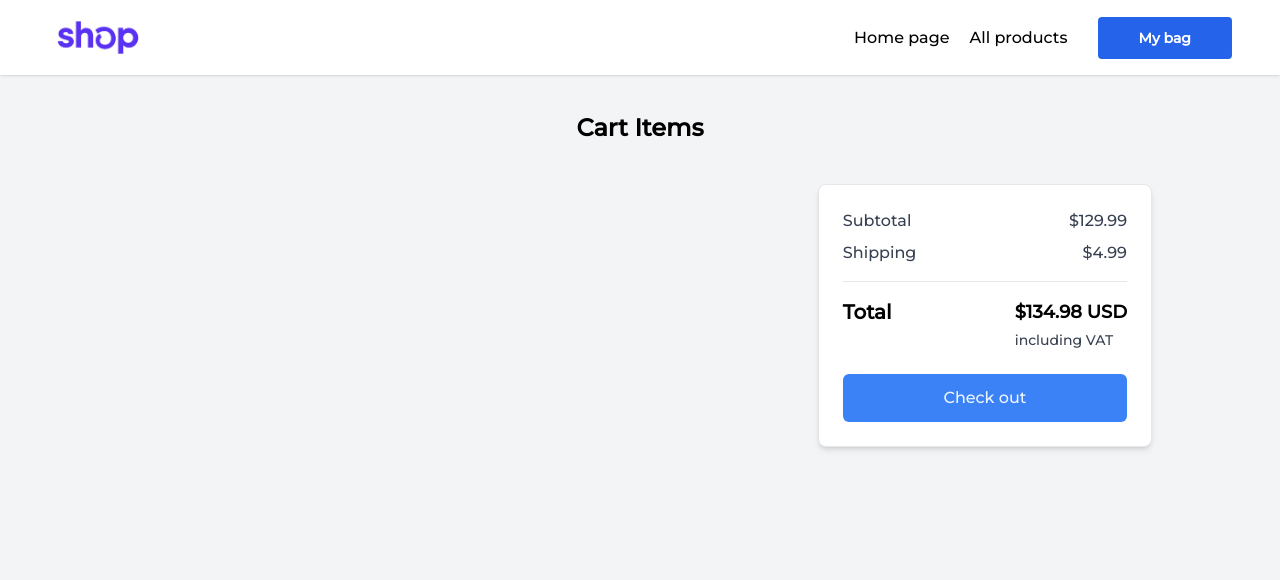
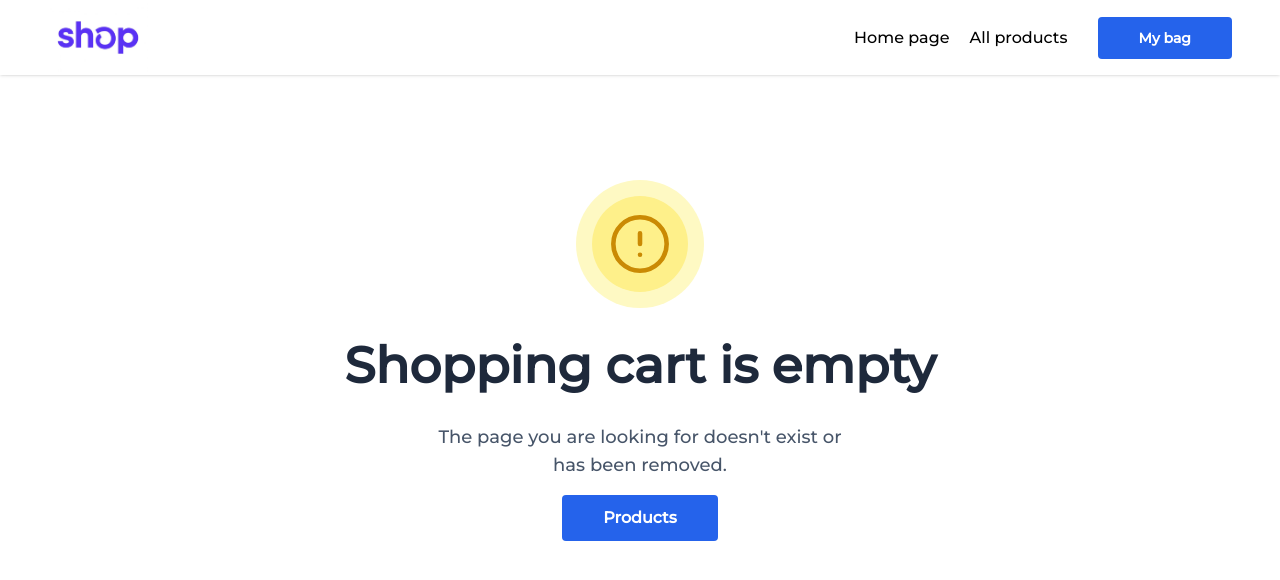
Before and after one commit to asadbekme/next-shop, a Next.js app: page /shopping-cart in a window 1280 px wide. Shown: the top 580 px of the page. Built offline with nearby package versions, Linux system fonts and the light colour scheme.

Commit message:
fix: total price & empty cart

```diff
--- a/src/app/shopping-cart/page.tsx
+++ b/src/app/shopping-cart/page.tsx
@@ -1,12 +1,15 @@
+/* eslint-disable react/no-unescaped-entities */
 "use client";
 
-import { useState } from "react";
+import { useEffect, useState } from "react";
 import { StarIcon as StarIconOutline } from "@heroicons/react/24/outline";
 import { StarIcon } from "@heroicons/react/24/solid";
 import CustomImage from "@/components/image";
 import { ProductType } from "@/interfaces";
+import Link from "next/link";
 
 const ShoppingCartPage = () => {
+  const [total, setTotal] = useState<number>(0);
   const [products, setProducts] = useState<ProductType[]>(
     JSON.parse(localStorage.getItem("carts") as string) || []
   );
@@ -49,7 +52,17 @@ const ShoppingCartPage = () => {
     }
   };
 
+  useEffect(() => {
+    const totalPrice = products.reduce((acc, product) => {
+      return acc + product.quantity * product.price;
+    }, 0);
+
+    setTotal(totalPrice);
+  }, [products]);
+
   return (
+    <>
+      {products.length > 0 ? (
         <div className="bg-gray-100 pt-28 h-screen">
           <h1 className="mb-10 text-center text-2xl font-bold">Cart Items</h1>
           <div className="mx-auto max-w-5xl justify-center px-6 md:flex md:space-x-6 xl:px-0">
@@ -128,10 +141,13 @@ const ShoppingCartPage = () => {
                       </div>
                       <div className="flex items-center space-x-4">
                         <p className="text-sm">
-                      {product.price.toLocaleString("en-US", {
+                          {(product.quantity * product.price).toLocaleString(
+                            "en-US",
+                            {
                               style: "currency",
                               currency: "usd",
-                      })}
+                            }
+                          )}
                         </p>
                         <svg
                           xmlns="http://www.w3.org/2000/svg"
@@ -157,17 +173,27 @@ const ShoppingCartPage = () => {
             <div className="mt-6 h-full rounded-lg border bg-white p-6 shadow-md md:mt-0 md:w-1/3">
               <div className="mb-2 flex justify-between">
                 <p className="text-gray-700">Subtotal</p>
-            <p className="text-gray-700">$129.99</p>
+                <p className="text-gray-700">
+                  {total.toLocaleString("en-US", {
+                    currency: "usd",
+                    style: "currency",
+                  })}
+                </p>
               </div>
               <div className="flex justify-between">
                 <p className="text-gray-700">Shipping</p>
-            <p className="text-gray-700">$4.99</p>
+                <p className="text-gray-700">$7</p>
               </div>
               <hr className="my-4" />
               <div className="flex justify-between">
                 <p className="text-xl font-bold">Total</p>
                 <div>
-              <p className="mb-1 text-lg font-bold">$134.98 USD</p>
+                  <p className="mb-1 text-lg font-bold">
+                    {(total + 10).toLocaleString("en-US", {
+                      currency: "usd",
+                      style: "currency",
+                    })}
+                  </p>
                   <p className="text-sm text-gray-700">including VAT</p>
                 </div>
               </div>
@@ -177,6 +203,42 @@ const ShoppingCartPage = () => {
             </div>
           </div>
         </div>
+      ) : (
+        <div className="flex h-[calc(100vh-80px)] items-center justify-center p-5 bg-white w-full">
+          <div className="text-center">
+            <div className="inline-flex rounded-full bg-yellow-100 p-4">
+              <div className="rounded-full stroke-yellow-600 bg-yellow-200 p-4">
+                <svg
+                  className="w-16 h-16"
+                  viewBox="0 0 28 28"
+                  fill="none"
+                  xmlns="http://www.w3.org/2000/svg"
+                >
+                  <path
+                    d="M14.0002 9.33337V14M14.0002 18.6667H14.0118M25.6668 14C25.6668 20.4434 20.4435 25.6667 14.0002 25.6667C7.55684 25.6667 2.3335 20.4434 2.3335 14C2.3335 7.55672 7.55684 2.33337 14.0002 2.33337C20.4435 2.33337 25.6668 7.55672 25.6668 14Z"
+                    stroke-width="2"
+                    stroke-linecap="round"
+                    stroke-linejoin="round"
+                  ></path>
+                </svg>
+              </div>
+            </div>
+            <h1 className="mt-5 text-[36px] font-bold text-slate-800 lg:text-[50px]">
+              Shopping cart is empty
+            </h1>
+            <p className="text-slate-600 mt-5 lg:text-lg">
+              The page you are looking for doesn't exist or <br />
+              has been removed.
+            </p>
+            <Link href={"/products"}>
+              <button className="button bg-blue-600 mt-4 text-white border-transparent hover:border-blue-600 hover:bg-transparent hover:text-black">
+                Products
+              </button>
+            </Link>
+          </div>
+        </div>
+      )}
+    </>
   );
 };
 
```
Lines whose indentation alone changed are shown as unchanged.
